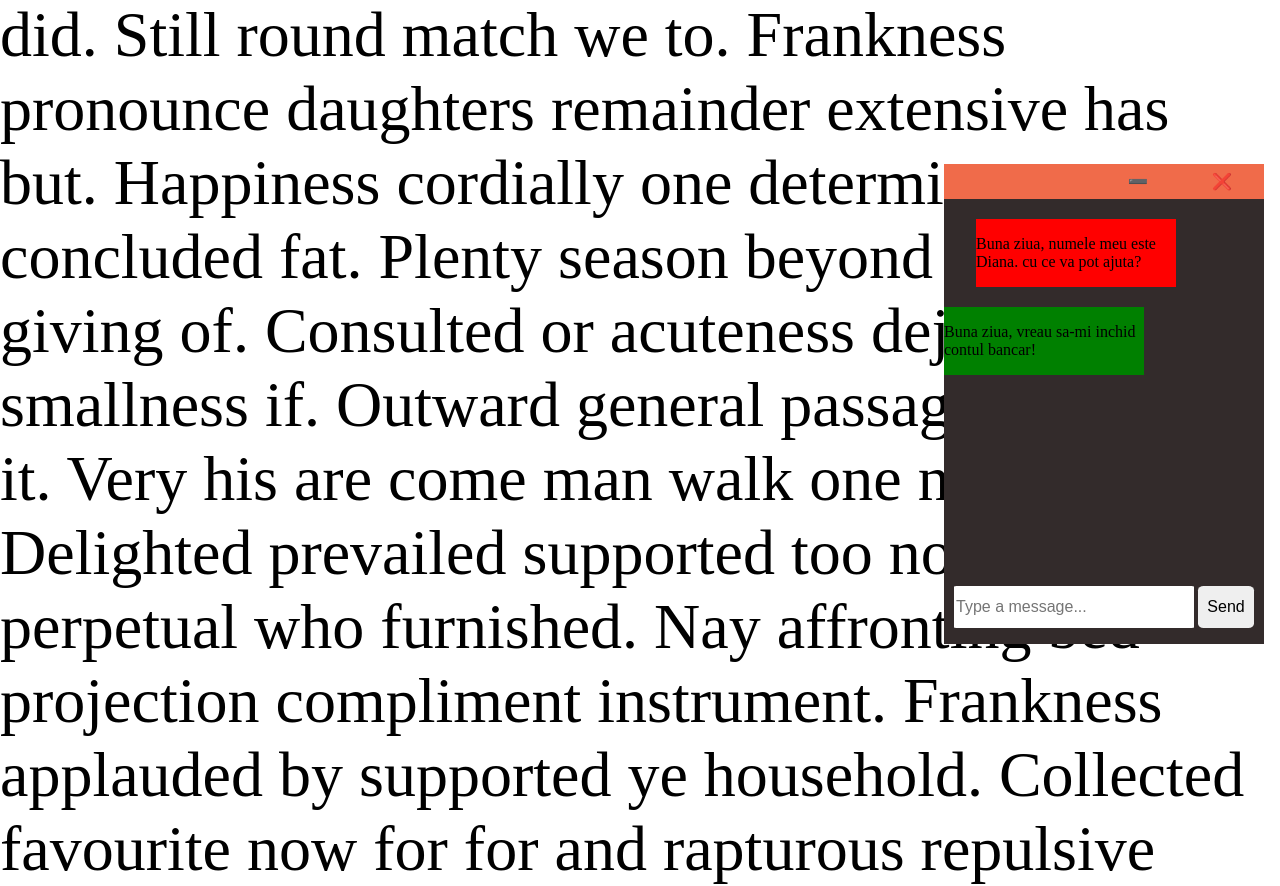
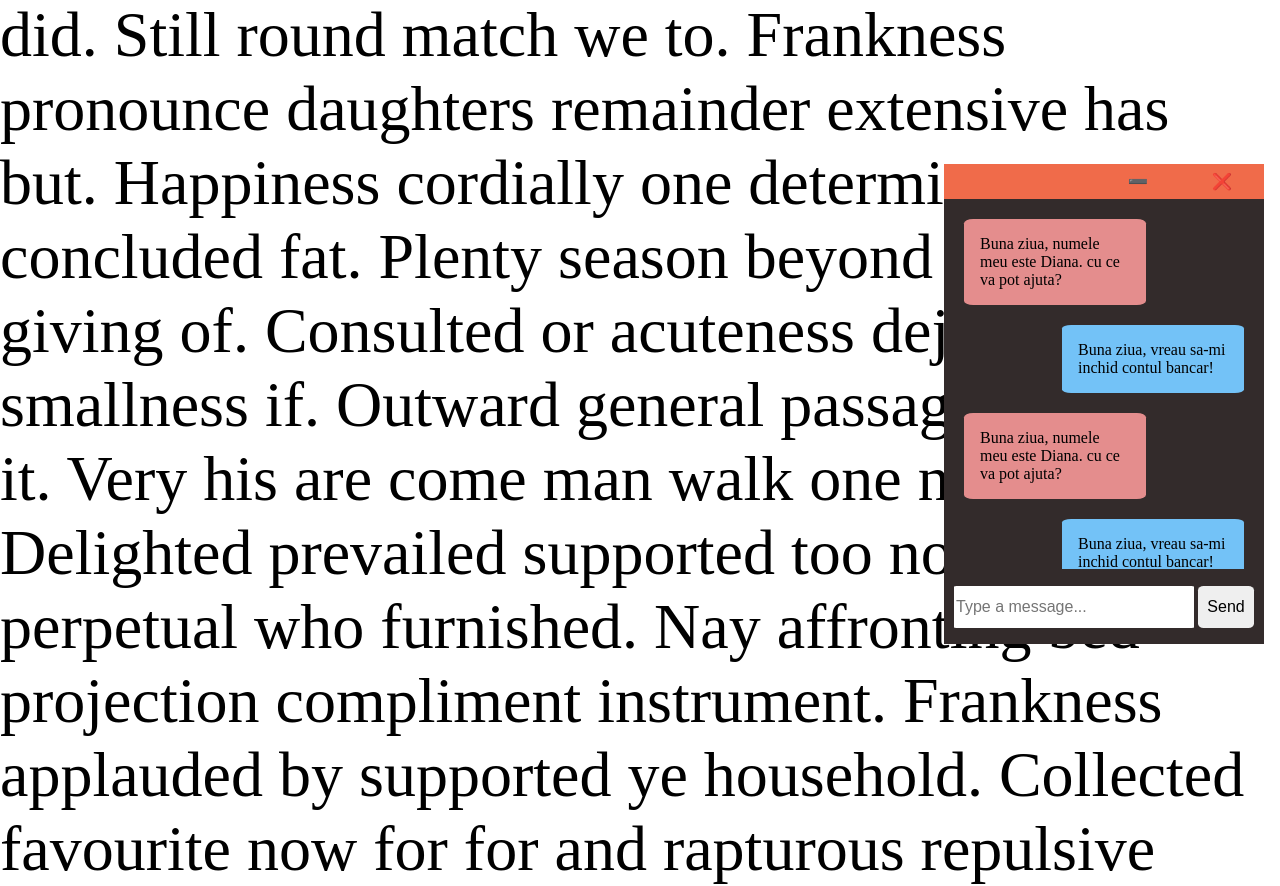
Before and after one commit to Catalyn45/ReSC, a PHP site: page / in a window 1280 px wide. Shown: the part 140-1026 px from the top of the page. Run offline with PHP 8.4, Linux system fonts and the light colour scheme.

Commit message:
Changed position and scroll

```diff
--- a/front_end/experimental/assets/css/style.css
+++ b/front_end/experimental/assets/css/style.css
@@ -80,16 +80,51 @@ body {
 }
 
 .chat__content__stranger {
-    margin-top: 20px;
-    display: inline-block;
-    width: 200px;
-    margin-left: 2em;
-    background-color: red;
+    float: left;
+    margin-left: 20px;
 }
 
 .chat__content__me {
-    background-color: green;
+    float: right;
+    margin-right: 20px;
+}
+
+.chat__content__stranger__container {
     margin-top: 20px;
     display: inline-block;
-    width: 200px;
+    width: 150px;
+    background-color: rgb(228, 141, 141);
+    border-radius: 5%;
+    padding-right: 1em;
+    padding-left: 1em;
 }
+
+.chat__content__me__container {
+    background-color: rgb(115, 194, 247);
+    margin-top: 20px;
+    display: inline-block;
+    width: 150px;
+    border-radius: 5%;
+    padding-right: 1em;
+    padding-left: 1em;
+}
+
+/* width */
+.chat__content::-webkit-scrollbar {
+    width: 10px;
+  }
+
+  /* Track */
+  .chat__content::-webkit-scrollbar-track {
+    background: rgb(51, 49, 46);;
+  }
+
+  /* Handle */
+  .chat__content::-webkit-scrollbar-thumb {
+    background: #888;
+  }
+
+  /* Handle on hover */
+  .chat__content::-webkit-scrollbar-thumb:hover {
+    background: #555;
+  }
--- a/front_end/experimental/index.html
+++ b/front_end/experimental/index.html
@@ -20,11 +20,51 @@
 
         <div class="chat__content">
             <div class="chat__content__stranger">
-                <p>Buna ziua, numele meu este Diana. cu ce va pot ajuta?</p>
+                <div class = "chat__content__stranger__container">
+                    <p>Buna ziua, numele meu este Diana. cu ce va pot ajuta?</p>
+                </div>
             </div>
 
             <div class="chat__content__me">
-                <p>Buna ziua, vreau sa-mi inchid contul bancar!</p>
+                <div class = "chat__content__me__container">
+                    <p>Buna ziua, vreau sa-mi inchid contul bancar!</p>
+                </div>
+            </div>
+
+            <div class="chat__content__stranger">
+                <div class = "chat__content__stranger__container">
+                    <p>Buna ziua, numele meu este Diana. cu ce va pot ajuta?</p>
+                </div>
+            </div>
+
+            <div class="chat__content__me">
+                <div class = "chat__content__me__container">
+                    <p>Buna ziua, vreau sa-mi inchid contul bancar!</p>
+                </div>
+            </div>
+
+            <div class="chat__content__stranger">
+                <div class = "chat__content__stranger__container">
+                    <p>Buna ziua, numele meu este Diana. cu ce va pot ajuta?</p>
+                </div>
+            </div>
+
+            <div class="chat__content__me">
+                <div class = "chat__content__me__container">
+                    <p>Buna ziua, vreau sa-mi inchid contul bancar!</p>
+                </div>
+            </div>
+
+            <div class="chat__content__stranger">
+                <div class = "chat__content__stranger__container">
+                    <p>Buna ziua, numele meu este Diana. cu ce va pot ajuta?</p>
+                </div>
+            </div>
+
+            <div class="chat__content__me">
+                <div class = "chat__content__me__container">
+                    <p>Buna ziua, vreau sa-mi inchid contul bancar!</p>
+                </div>
             </div>
         </div>
 
```
